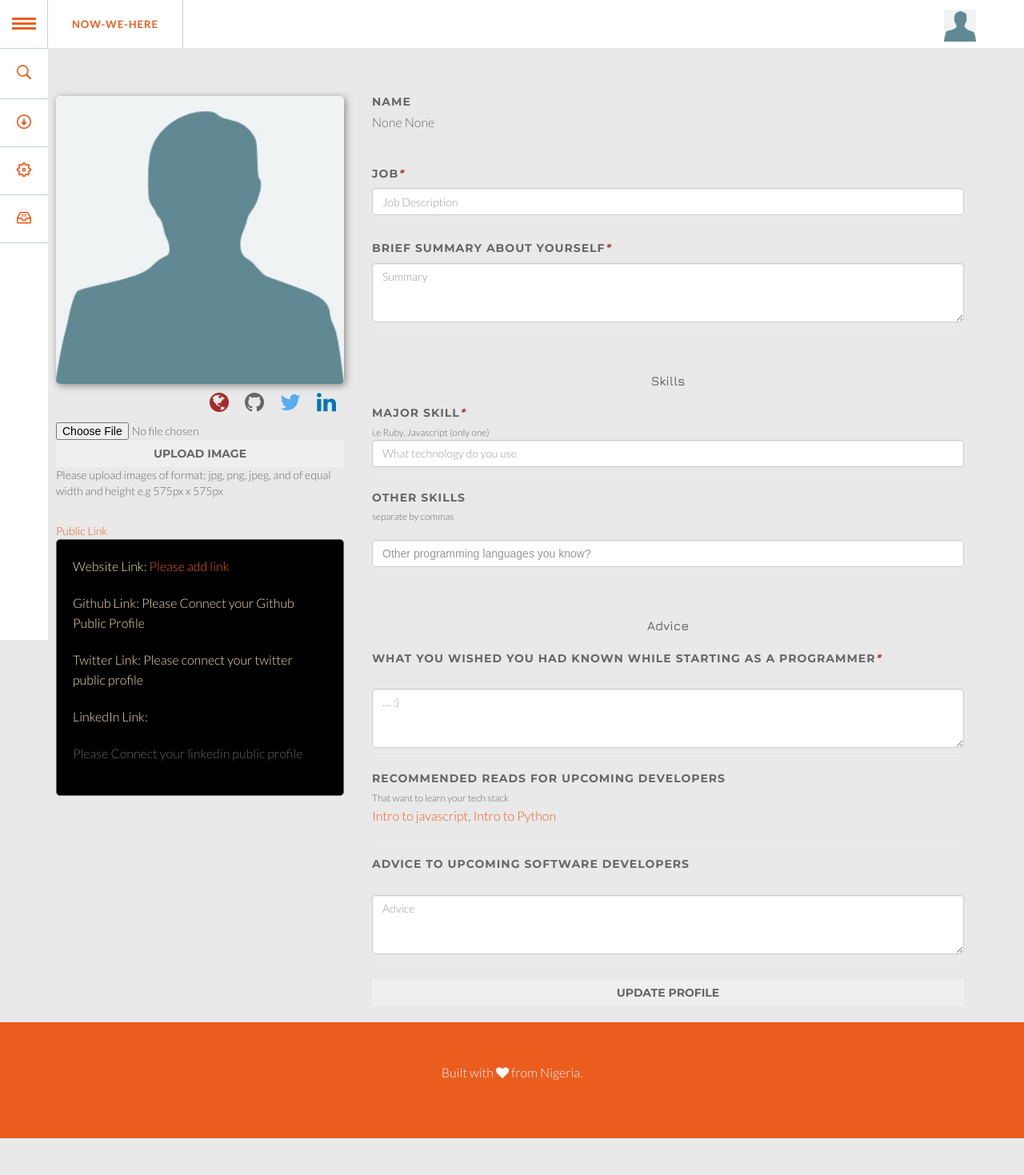
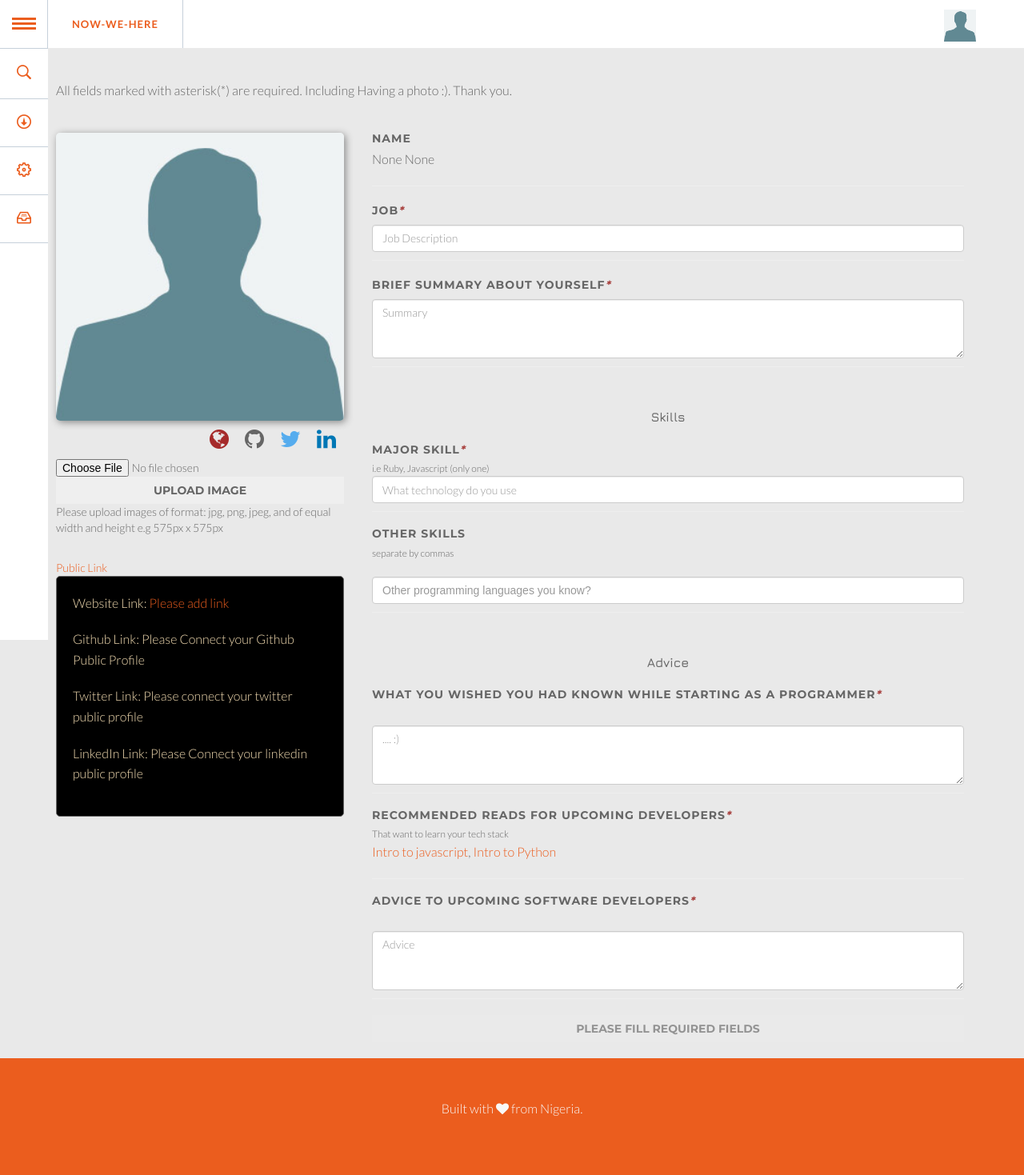
Before and after one commit to JonHMChan/andela-project, a Flask app: page /user/1/1 in a window 1280 px wide. Shown: the whole page at 80% size. Before the commit the page ends 1423 px from the top, so only its background shows below. Run offline with Flask 2, Linux system fonts and the light colour scheme; a user stored in the database is signed in; data comes from the database, SQL or seed files in the repository; parts of the project's set-up code (start-up, migrations or seed data) failed here and were passed over; some libraries are stand-ins or nearby versions.

Commit message:
add validation for input forms

```diff
--- a/index.py
+++ b/index.py
@@ -7,10 +7,6 @@ from models import *
 import cloudinary
 import cloudinary.uploader
 import cloudinary.api
-from elasticsearch import Elasticsearch
-
-
-es = Elasticsearch([{'host': 'localhost', 'port': 9200}])
 
 oauth = OAuth(app)
 login_manager = LoginManager()
@@ -166,7 +162,7 @@ def get_github_oauth_token():
 @app.route('/profileGitlink', methods=['POST'])
 def githubLink():
     if request.method == 'POST':
-        githublink = request.form['githublink']
+        githublink = request.form['ajaxDataJsObj']
         current_user_info = User.query.filter_by(email=current_user.email).first()
         current_user_info.social_github = githublink
         db.session.commit()
@@ -262,6 +258,7 @@ def googleauthorized():
     session['google_token'] = (resp['access_token'], '')
     person = google.get('userinfo')
     current_user_info = User.query.filter_by(email=person.data['email']).first()
+    print(person.data)
     if current_user_info is None:
         reg = User(person.data['id'], person.data['given_name'], person.data['family_name'], person.data['email'])
         db.session.add(reg)
@@ -310,7 +307,7 @@ def twitteroauthorized():
 @app.route('/profileTweetLink', methods=['POST'])
 def twitterLink():
     if request.method == 'POST':
-        twitterlink = request.form['twitterlink']
+        twitterlink = request.form['ajaxDataJsObj']
         current_user_info = User.query.filter_by(email=current_user.email).first()
         current_user_info.social_twitter = twitterlink
         db.session.commit()
@@ -385,7 +382,7 @@ def profileInfoForm():
 @app.route('/profileWeblink', methods=['POST'])
 def websiteLink():
     if request.method == 'POST':
-        websitelink = request.form['websitelink']
+        websitelink = request.form['ajaxDataJsObj']
 
         current_user_info = User.query.filter_by(email=current_user.email).first()
         current_user_info.social_website = websitelink
--- a/setup.py
+++ b/setup.py
@@ -12,6 +12,7 @@ for key in os.environ.keys():
 db = SQLAlchemy(app)
 db.create_all()
 db.session.commit()
+
 db_user = app.config['MONGOLAB_USER']
 db_password = app.config['MONGOLAB_PASSWORD']
 connect(host='mongodb://'+db_user+':'+db_password+'@ds047602.mongolab.com:47602/nowdb')
--- a/static/js/core_script.js
+++ b/static/js/core_script.js
@@ -6,9 +6,24 @@ $(function () {
     $('.upload-success').hide();
     $('.upload-failure').hide();
 
+
+    $('.profile-btn').click(function () {
+        $.ajax({
+            url: '/profileInfo',
+            data: $('#profile-form').serialize(),
+            type: 'POST',
+            success: function (response) {
+                $('.update-success').show("drop", {direction: "down"}, "slow");
+            },
+            error: function (error) {
+                $('.update-failure').show("drop", {direction: "down"}, "slow");
+            }
+        })
+    });
+
     var search = $("#search");
-    search.keyup(function() {
-        $.get("/search/" + search.val(), function(result){
+    search.keyup(function () {
+        $.get("/search/" + search.val(), function (result) {
             result = jQuery.parseJSON(result);
             hits = result;
             if (hits.length > 0) {
@@ -17,7 +32,7 @@ $(function () {
                     var hit = hits[key];
                     result_html += '<p>' + hit['firstname'] + " " + hit['skill'] + '</p>';
                 }
-                setTimeout(function() {
+                setTimeout(function () {
                     $("#search_results").html(result_html);
                 }, 300)
 
@@ -41,19 +56,6 @@ $(function () {
         });
     });
 
-    $('.profile-btn').click(function () {
-        $.ajax({
-            url: '/profileInfo',
-            data: $('#profile-form').serialize(),
-            type: 'POST',
-            success: function (response) {
-                $('.update-success').show("drop", {direction: "down"}, "slow");
-            },
-            error: function (error) {
-                $('.update-failure').show("drop", {direction: "down"}, "slow");
-            }
-        })
-    });
 
     //------------------------------CLOUDINARY IMAGE UPLOAD
     $('.image-btn').click(function () {
@@ -166,32 +168,41 @@ $(function () {
 
     //----------------------------SOCIAL LINKS-----------------
 
-    $('.website-btn').click(function () {
+    function ConfigSocialLink(btnClass, swalTitle, swalText, swalInputPlaceholder, ajaxUrl, successClassId,
+                              swalSuccessTitle, successClassIdHtml, twitterClassLink) {
+        $(btnClass).click(function () {
             return swal({
-            title: "Website Link",
-            text: "Please put in the link to your website",
+                title: swalTitle,
+                text: swalText,
                 type: "input",
+                html: true,
                 showCancelButton: true,
                 closeOnConfirm: false,
                 animation: "slide-from-top",
-            inputPlaceholder: "http://->Link"
+                inputPlaceholder: swalInputPlaceholder
             }, function (inputValue) {
                 if (inputValue === false) return false;
                 if (inputValue === "") {
                     swal.showInputError("You need to write something!");
-                return false
+                    return false;
                 }
                 $.ajax({
-                url: '/profileWeblink',
-                data: {websitelink: inputValue},
+                    url: ajaxUrl,
+                    data: {ajaxDataJsObj: inputValue},
                     type: 'POST',
                     success: function (response) {
-                    weblink = jQuery.parseJSON(response);
-                    $('.profile-website-link').attr('href', weblink.details[0]).show("drop", {direction: "up"}, "slow");
-                    $('.profile-website-link').text(weblink.details[0]).show("drop", {direction: "up"}, "slow");
+                        link = jQuery.parseJSON(response);
+                        $(successClassId).attr('href', link.details[0]).show("drop", {direction: "up"}, "slow");
+                        $(successClassId).text(link.details[0]).show("drop", {direction: "up"}, "slow");
+                        $(successClassIdHtml).html("<a href=" + link.details[0] + ">" + link.details[0] + "</a>").show("drop", {direction: "up"}, "slow");
+                        if (twitterClassLink) {
+                            $('.profile-twitter-link').attr('href', 'https://twitter.com/'+link.details[0]).show("drop",
+                                {direction:"up"}, "slow");
+                            $(twitterClassLink).text(link.details[0]).show("drop", {direction: "up"}, "slow");
+                        }
                         swal({
                             imageUrl: '../static/img/thumbs-up.jpg',
-                        title: "Link Added Successfully",
+                            title: swalSuccessTitle,
                             text: "It has been added to your public profile"
                         });
 
@@ -203,84 +214,21 @@ $(function () {
 
             });
         });
+    }
 
+    //Website
+    ConfigSocialLink('.website-btn', 'Website Link', 'Please put in the link to your website', 'http://->Link',
+        '/profileWeblink', '.profile-website-link', 'Link Added Successfully');
+    //github
+    ConfigSocialLink('.github-btn', 'Github Link', 'Please put in the link to your github or simply click the icon' +
+        'below<br><a href=\'/gitconnect\'><i class=\'fa fa-github fa-2x\'></i></a>', 'Please enter your github' +
+        ' profile link', '/profileGitlink', '.profile-github-link', 'Github Link Added Successfully', '.git span');
 
-    $('.github-btn').click(function () {
-        return swal({
-            title: "Github Link",
-            text: "Please put in the link to your github or simply click the icon below<br><a href='/gitconnect'><i class='fa fa-github" +
-            " fa-2x'></i></a>",
-            html: true,
-            type: "input",
-            showCancelButton: true,
-            closeOnConfirm: false,
-            animation: "slide-from-top",
-            inputPlaceholder: "Link"
-        }, function (inputValue) {
-            if (inputValue === false) return false;
-            if (inputValue === "") {
-                swal.showInputError("You need to write something!");
-                return false
-            }
-            $.ajax({
-                url: '/profileGitlink',
-                data: {githublink: inputValue},
-                type: 'POST',
-                success: function (response) {
-                    weblink = jQuery.parseJSON(response);
-                    $('.profile-github-link').attr('href', weblink.details[0]).show("drop", {direction: "up"}, "slow");
-                    $('.git span').html("<a href=" + weblink.details[0] + ">" + weblink.details[0] + "</a>").show("drop", {direction: "up"}, "slow");
-                    swal({
-                        imageUrl: '../static/img/thumbs-up.jpg',
-                        title: "Github Link Added Successfully",
-                        text: "It has been added to your public profile"
-                    });
-                },
-                error: function (error) {
-                    console.log(error);
-                }
-            });
-        });
-    });
+    //twitter
+    ConfigSocialLink('.twitter-btn', 'Twitter Link', 'Please put in your twitter username or simply click the icon' +
+        ' below<br><a href=\'/twitconnect\'> <i class=\'fa fa-twitter fa-2x\'></i></a>', 'Username(no need for the' +
+        ' @symbol)', '/profileTweetLink', '.profile-twitter-link', 'Twitter username Added Successfully', '',  '.tweet' +
+        ' span');
 
-
-    $('.twitter-btn').click(function () {
-        return swal({
-            title: "Twitter Link",
-            text: "Please put in your twitter username or simply click the icon below<br><a href='/twitconnect'>" +
-            "<i class='fa fa-twitter" +
-            " fa-2x'></i></a>",
-            html: true,
-            type: "input",
-            showCancelButton: true,
-            closeOnConfirm: false,
-            animation: "slide-from-top",
-            inputPlaceholder: "Username(no need for the @symbol)"
-        }, function (inputValue) {
-            if (inputValue === false) return false;
-            if (inputValue === "") {
-                swal.showInputError("You need to write something!");
-                return false
-            }
-            $.ajax({
-                url: '/profileTweetLink',
-                data: {twitterlink: inputValue},
-                type: 'POST',
-                success: function (response) {
-                    weblink = jQuery.parseJSON(response);
-                     $('.profile-github-link').attr('href', weblink.details[0]).show("drop", {direction: "up"}, "slow");
-                    $('.tweet span').html("<a href=https://twitter.com/" + weblink.details[0] + "target='_blank'>" + weblink.details[0] + "</a>").show("drop", {direction: "up"}, "slow");
-                    swal({
-                        imageUrl: '../static/img/thumbs-up.jpg',
-                        title: "Twitter username Added Successfully",
-                        text: "It has been added to your public profile"
-                    });
-                },
-                error: function (error) {
-                    console.log(error);
-                }
-            });
-        });
-    });
-
-});
+})
+;
--- /dev/null
+++ b/static/js/custom.validate.js
@@ -0,0 +1,36 @@
+///Custom validation
+//form id = profile-form
+//job id = jobInput
+//about id = about
+
+$(function () {
+    var validate = {
+        inputId: ['jobInput', 'about', 'major_skill', 'had_known', 'advice'],
+        init: function(){
+            this.checkDirtyInput();
+            this.onKeyUpDirtyInputCheck();
+        },
+
+        checkDirtyInput: function () {
+            var count = 0;
+            for (var i = 0; i < this.inputId.length; i++) {
+                count++;
+                if ($('#' + this.inputId[i]).val().length < 1) {
+                  return $('#profile-btn').attr('disabled', 'disabled').html('Please fill required fields');
+                } else {
+                   $('#profile-btn').attr('disabled', false).html('Update Profile');
+                }
+            }
+        },
+
+        onKeyUpDirtyInputCheck: function () {
+            for (var i = 0; i < this.inputId.length; i++) {
+                $('#' + this.inputId[i]).keyup(function () {
+                   validate.checkDirtyInput();
+                });
+            }
+        }
+    };
+    validate.init();
+
+});
--- a/templates/search/index.html
+++ b/templates/search/index.html
@@ -7,7 +7,6 @@
             {% if result %}
 				{{ result.id }}
                 {% for result in result %}
-
 						<div class="col-md-3 col-xs-3">
 							<div class="search-grid">
 								<div><img src="{{ result.photo }}" width="250" height="250"/></div>
--- a/templates/static.html
+++ b/templates/static.html
@@ -109,6 +109,7 @@
 <!-- Core JavaScript Files -->
 <script src="{{ url_for('static', filename='js/jquery.min.js') }}"></script>
 <script src="//code.jquery.com/ui/1.11.4/jquery-ui.js"></script>
+<script src="{{ url_for('static', filename='js/custom.validate.js') }}"></script>
 <script src="{{ url_for('static', filename='js/bootstrap.min.js') }}"></script>
 <script src="{{ url_for('static', filename='js/jquery.easing.min.js') }}"></script>
 <script src="{{ url_for('static', filename='js/classie.js') }}"></script>
--- a/templates/users/index.html
+++ b/templates/users/index.html
@@ -3,6 +3,8 @@
 
     <!-- Add your site or application content here -->
 	<div class="container profile-section">
+		<p class="left">All fields marked with asterisk(*) are required. Including Having a photo :). Thank you.</p>
+
 		<div class="row">
 			<div class="col-md-4 col-xs-12 avatar">
                 {% if person.photo %}
@@ -80,7 +82,7 @@
 							<a class="profile-linked-link" href="{{ person.social_linkedin }}" target="_blank">LinkedIn
 								Connected</a></p>
                         {% else %}
-							<p>Please Connect your linkedin public profile</p>
+							<span>Please Connect your linkedin public profile</span>
                         {% endif %}
 				</div>
 			</div>
@@ -95,7 +97,8 @@
             <span>
 
 				<label for="jobInput"><h5 class="profile-highlight">Job<i class="text-danger">*</i></h5></label>
-					<input type="text" class="form-control" value="{{ person.job | default('', true) }}" name="job"
+					<input type="text" class="form-control" value="{{ person.job | default('', true) }}"
+						   name="job"
 						   id="jobInput"
 						   placeholder="Job Description">
 				<hr/>
@@ -104,7 +107,7 @@
                 <label for="about"><h5 class="profile-highlight">Brief Summary About Yourself<i
 						class="text-danger">*</i></h5></label>
 					<textarea id="about" class="form-control" name="about" placeholder="Summary"
-							  rows="3">{{ person.about | default('', true) }}</textarea>
+							  rows="3" required>{{ person.about | default('', true) }}</textarea>
 				<hr/>
             </span>
 
@@ -115,7 +118,8 @@
 				<h5 class="profile-highlight">Major Skill<i class="text-danger">*</i></h5><small> i.e Ruby, Javascript
 				(only one)
 			</small>
-					<input type="text" class="form-control" value="{{ person.major_skill  | default('', true) }}"
+					<input type="text" class="form-control" id="major_skill" value="{{ person.major_skill  | default
+					('', true) }}"
 						   name="major_skill"
 						   placeholder="What technology do you use">
 			</span>
@@ -139,23 +143,27 @@
 			<span>
                 <h5>What you wished you had Known while starting as a programmer<i class="text-danger">*</i></h5>
 					<textarea class="form-control" name="had_known" placeholder=".... :)"
-							  rows="3">{{ person.had_known | default('', true) }}</textarea>
+							  rows="3" id="had_known">{{ person.had_known | default('', true) }}</textarea>
 				<hr/>
             </span>
 			<span>
-                <h5 class="profile-highlight">Recommended Reads for Upcoming Developers</h5><small>That want to learn
+                <h5 class="profile-highlight">Recommended Reads for Upcoming Developers<i
+						class="text-danger">*</i></h5><small>That want to learn
 				your tech stack
 			</small>
                 <p><a href="#">Intro to javascript</a>, <a href="#">Intro to Python</a></p>
 				<hr/>
             </span>
 			<span>
-                <h5>Advice to Upcoming Software Developers</h5>
-					<textarea class="form-control" name="advice" rows="3" placeholder="Advice">{{ person.advice |
+                <h5>Advice to Upcoming Software Developers<i
+						class="text-danger">*</i></h5>
+					<textarea class="form-control" name="advice" rows="3" placeholder="Advice" id="advice">{{ person
+					.advice |
 					default('', true) }}</textarea>
 				<hr/>
             </span>
-					<button type="button" class="btn btn-block btn-dark profile-btn">Update Profile</button>
+					<button type="button" class="btn btn-block btn-dark profile-btn" id="profile-btn">Update
+						Profile</button>
 				</form>
 				<p class="update-success bg-success">Profile Successfully Updated</p>
 
```
Lines whose indentation alone changed are shown as unchanged.
